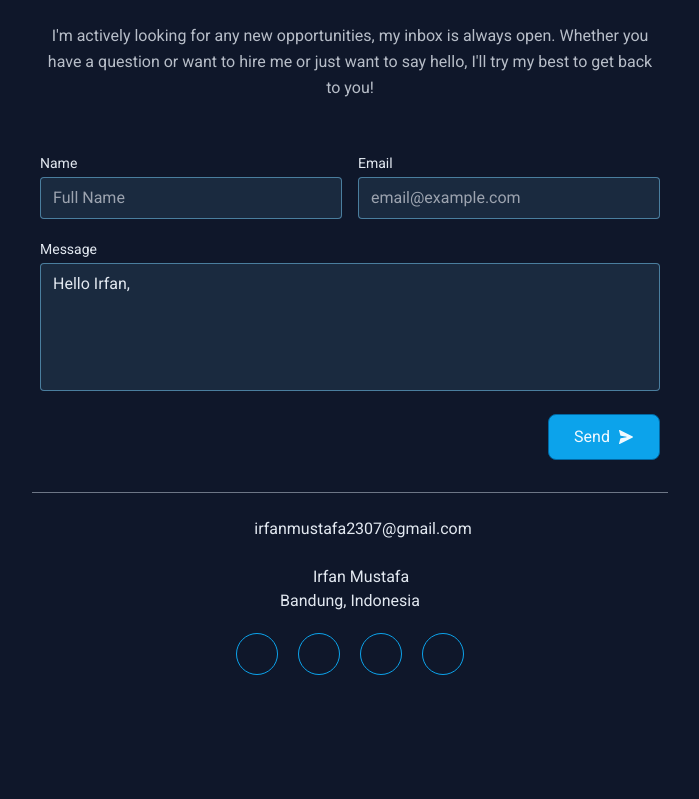
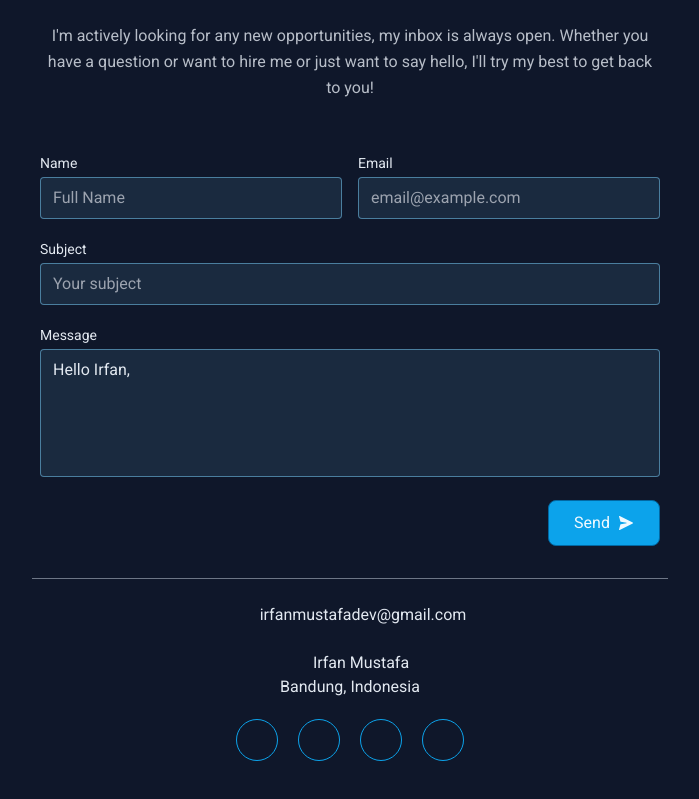
Before and after one commit to irfanmusthafaa/myportfolio, a Next.js app: page / in a window 1280 px wide. Shown: the part 5083-5882 px from the top of the page, without its empty margins (290-989 px from the left). Before the commit the page ends 5798 px from the top, so only its background shows below. Built offline with nearby package versions, Linux system fonts and the light colour scheme; some icons are missing.

Commit message:
feat: Update functional contact

```diff
--- a/src/mock/profile.js
+++ b/src/mock/profile.js
@@ -23,6 +23,6 @@ export const aboutParagraph =
   '🚀 Highly Motivated and Enthusiastic Front End Developer with Experience in Designing, Developing, and Maintaining Web Applications Using Technologies Such as React js';
 // 'Highly motivated and enthusiastic Full Stack Developer with experience in designing, developing and maintaining web applications using technologies such as JavaScript, React, Node.js. ';
 
-export const contactEmail = 'irfanmustafa2307@gmail.com';
+export const contactEmail = 'irfanmustafadev@gmail.com';
 
 export const documentTitle = 'Hello I am Irfan Mustafa | Front End Developer | Javascript Enthusiast';
--- a/src/sections/Contact.js
+++ b/src/sections/Contact.js
@@ -61,7 +61,8 @@ export default function Contact() {
                   id="name"
                   required
                   placeholder="Full Name"
-                  name="user_name"
+                  // name="user_name"
+                  name="from_name"
                   className="w-full rounded border border-primary-700/70 bg-primary-100/20 py-1 px-3 text-base leading-8 outline-none transition-colors duration-200 ease-in-out focus:ring-1 focus:ring-primary-700/70 dark:border-primary-300/50 dark:bg-primary-300/10 dark:focus:ring-primary-300/50"
                 />
               </div>
@@ -74,7 +75,21 @@ export default function Contact() {
                   id="email"
                   required
                   placeholder="email@example.com"
-                  name="user_email"
+                  // name="user_email"
+                  name="reply_to"
+                  className="w-full rounded border border-primary-700/70 bg-primary-100/20 py-1 px-3 text-base leading-8 outline-none transition-colors duration-200 ease-in-out focus:ring-1 focus:ring-primary-700/70 dark:border-primary-300/50 dark:bg-primary-300/10 dark:focus:ring-primary-300/50"
+                />
+              </div>
+              <div className="w-full p-2 sm:w-full">
+                <label htmlFor="email" className="text-sm leading-7">
+                  Subject
+                </label>
+                <input
+                  type="text"
+                  id="subject"
+                  required
+                  placeholder="Your subject"
+                  name="subject_email"
                   className="w-full rounded border border-primary-700/70 bg-primary-100/20 py-1 px-3 text-base leading-8 outline-none transition-colors duration-200 ease-in-out focus:ring-1 focus:ring-primary-700/70 dark:border-primary-300/50 dark:bg-primary-300/10 dark:focus:ring-primary-300/50"
                 />
               </div>
```
Also changed, not shown: 1 other file (tests, documents, lock files or other folders).
